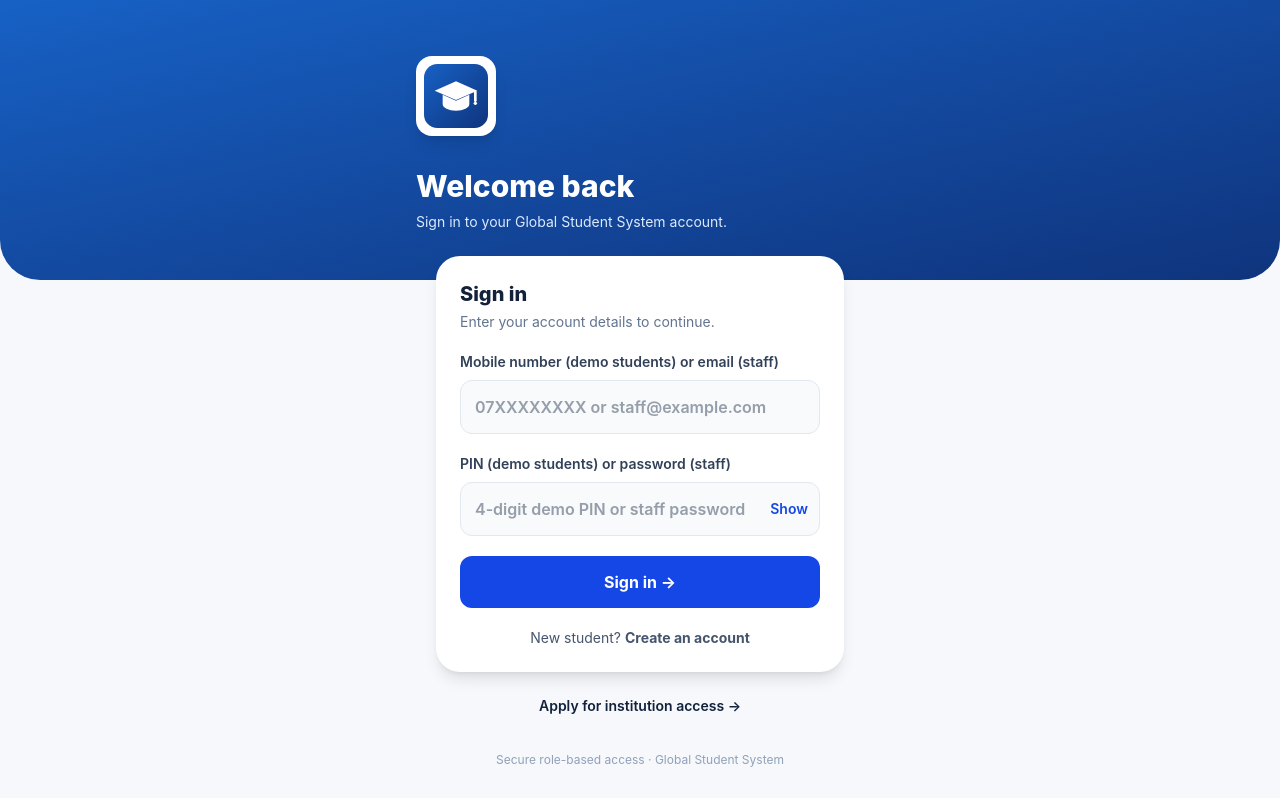
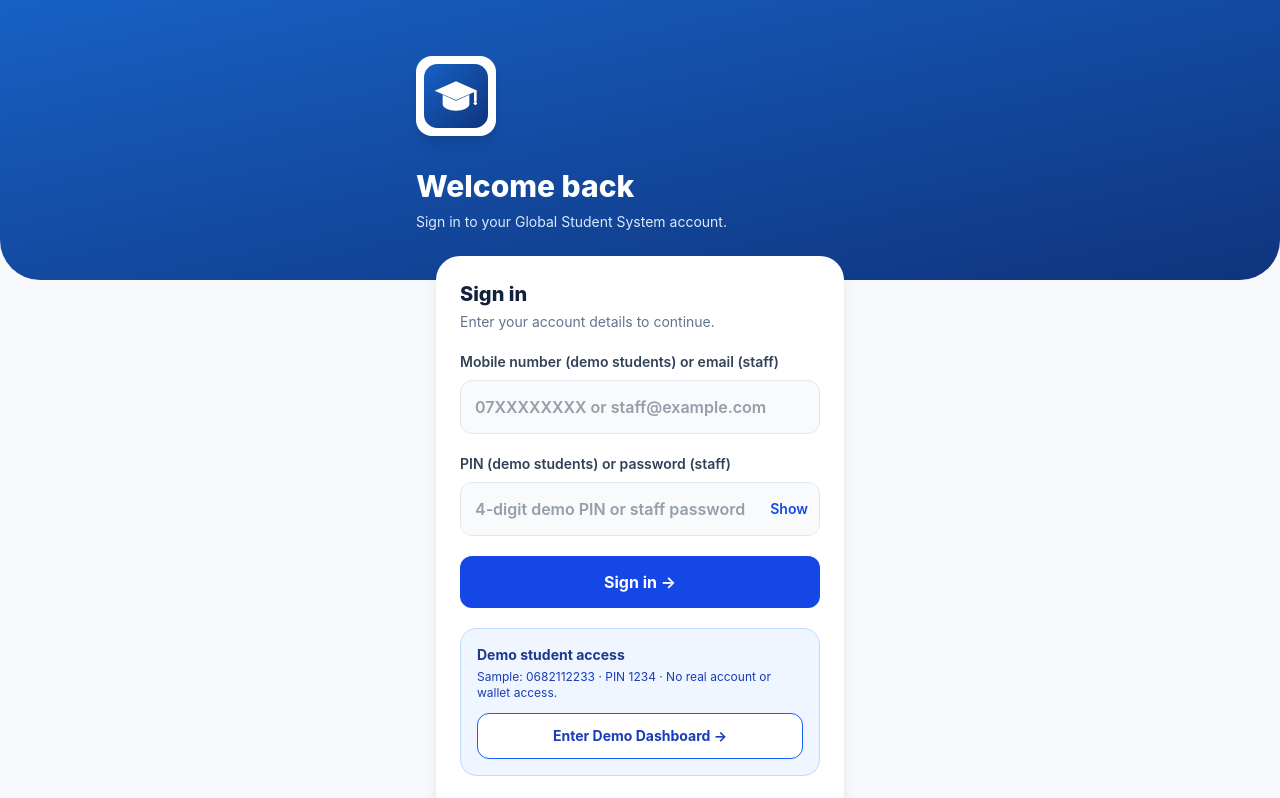
Before and after one commit to MbazaWeb/global-student-system, a React (Vite) app: page /login in a window 1280 px wide. Shown: the top 798 px of the page. Built offline with nearby package versions, Linux system fonts and the light colour scheme; no server answers.

Commit message:
feat(demo): add one-click development-only demo login on sign-in page

```diff
--- a/src/pages/Login.tsx
+++ b/src/pages/Login.tsx
@@ -3,7 +3,7 @@ import { Link, Navigate, useLocation, useNavigate } from "react-router-dom";
 import { useAuth } from "../auth/AuthProvider";
 import { supabase } from "../lib/supabase";
 import { normalizeTzMsisdn } from "../integrations/mobile-money/phone";
-import { signInDemo } from "../demo/demoEnrollment";
+import { saveDemoEnrollment, signInDemo } from "../demo/demoEnrollment";
 export default function Login(){
  const {user,loading}=useAuth();const location=useLocation();const navigate=useNavigate();
  const [identifier,setIdentifier]=useState("");const [password,setPassword]=useState("");const [showPassword,setShowPassword]=useState(false);const [error,setError]=useState("");const [busy,setBusy]=useState(false);
@@ -18,6 +18,7 @@ export default function Login(){
  <label className="text-sm font-semibold text-slate-700">PIN (demo students) or password (staff)<div className="relative mt-2"><input required type={showPassword?"text":"password"} autoComplete="current-password" placeholder="4-digit demo PIN or staff password" className="block w-full rounded-xl border border-slate-200 bg-slate-50 p-3.5 pr-16 text-base outline-none focus:border-blue-600" value={password} onChange={e=>setPassword(e.target.value)}/><button type="button" onClick={()=>setShowPassword(v=>!v)} className="absolute inset-y-0 right-3 text-sm font-semibold text-blue-700">{showPassword?"Hide":"Show"}</button></div></label>
  {error&&<p role="alert" className="rounded-xl bg-red-50 p-3 text-sm text-red-700">{error}</p>}
  <button disabled={busy||loading} className="rounded-xl bg-blue-700 px-5 py-3.5 text-base font-bold text-white disabled:opacity-60">{busy?"Signing in…":loading?"Checking session…":"Sign in →"}</button>
+ {import.meta.env.DEV&&<div className="rounded-2xl border border-blue-200 bg-blue-50 p-4"><p className="text-sm font-bold text-blue-900">Demo student access</p><p className="mt-1 text-xs text-blue-800">Sample: 0682112233 · PIN 1234 · No real account or wallet access.</p><button type="button" onClick={()=>{saveDemoEnrollment({phone:"255682112233",pin:"1234",name:"David William",registration:"UD-BA-12345678",university:"University of Dar es Salaam",year:"1"});signInDemo("255682112233","1234");navigate("/demo/student",{replace:true});}} className="mt-3 w-full rounded-xl border border-blue-600 bg-white px-4 py-3 text-sm font-bold text-blue-800">Enter Demo Dashboard →</button></div>}
  <p className="text-center text-sm text-slate-600">New student? <Link to="/register" className="font-bold text-blue-700">Create an account</Link></p></form>
  <Link to="/institution/apply" className="mt-6 block text-center text-sm font-semibold text-blue-700">Apply for institution access →</Link>
  <p className="mt-9 text-center text-xs text-slate-400">Secure role-based access · Global Student System</p></div></main>;
```
